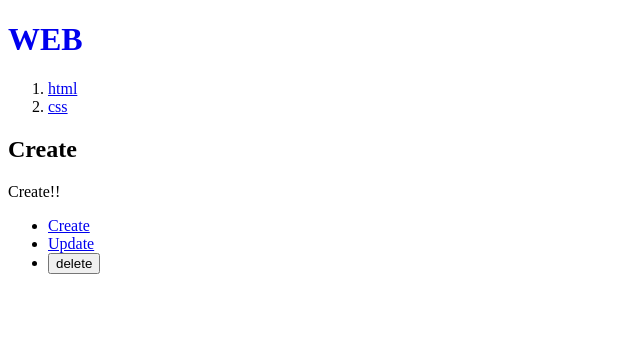
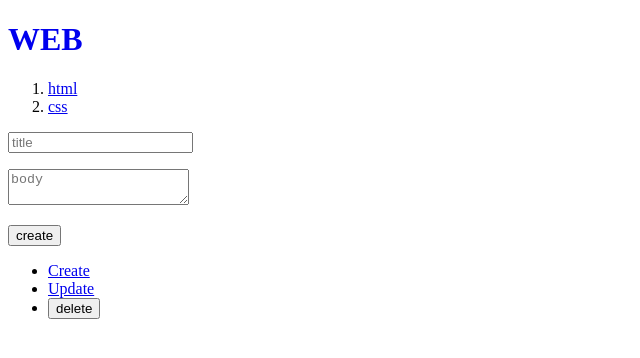
Before and after one commit to abi-hong/React, a Next.js app in the folder nextjs/: page /create in a window 1280 px wide. Shown: the top 358 px of the page, without its empty margins (0-640 px from the left). Built offline with nearby package versions, Linux system fonts and the light colour scheme; data requests are answered from the project's data file.

Commit message:
글 생성

```diff
--- a/nextjs/src/app/create/layout.tsx
+++ /dev/null
@@ -1,8 +0,0 @@
-export default function Layout(props: any) {
-    return (
-        <form>
-            <h2>Create</h2>
-            {props.children}
-        </form>
-    )
-}
--- a/nextjs/src/app/create/page.tsx
+++ b/nextjs/src/app/create/page.tsx
@@ -1,5 +1,37 @@
+"use client"
+import { useRouter } from "next/navigation";
+
 export default function Create() {
+    const router = useRouter();
     return (
-        <>Create!!</>
+        <form onSubmit={(e: React.FormEvent) => {
+            e.preventDefault();
+            const title = e.target.title.value;
+            const body = e.currentTarget.body.valueOf;
+            const options = {
+                method: 'POST',
+                headers: {
+                    'Content-Type': 'application/json'
+                },
+                body: JSON.stringify({title, body})
+            }
+            fetch(`http://localhost/9000/topics`, options)
+                .then((res) => res.json())
+                .then((result) => {
+                    console.log(result);
+                    const lastId = result.id;
+                    router.push(`/read/${lastId}`);
+                })
+        }}>
+            <p>
+                <input type="text" name="title" placeholder="title" />
+            </p>
+            <p>
+                <textarea name="body" placeholder="body"></textarea>
+            </p>
+            <p>
+                <input type="submit" value="create" />
+            </p>
+        </form>
     )
 }
```
